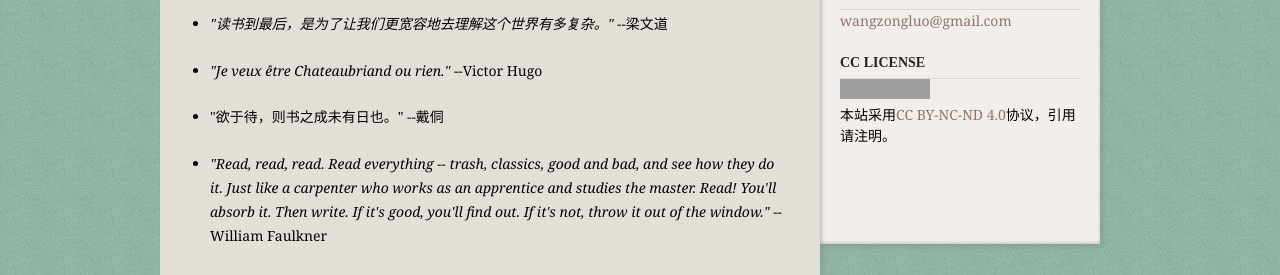
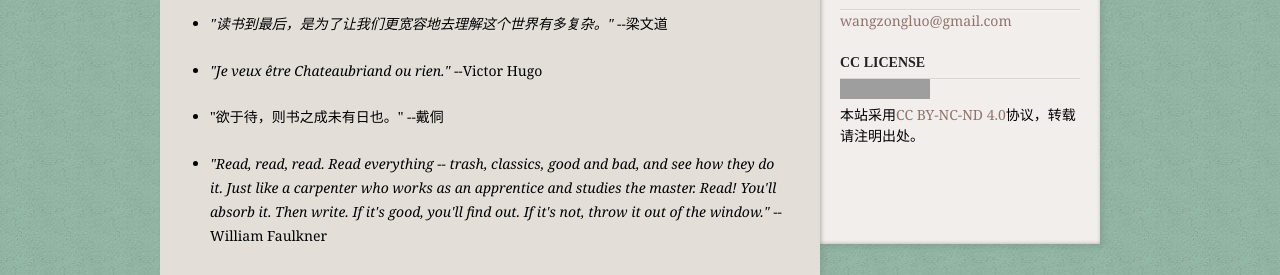
Before and after one commit to zongluo/zongluo.github.io, a Jekyll site: the page built from index.html, in a window 1280 px wide. Shown: the part 462-737 px from the top of the page. Built offline with Jekyll 4.4.1, drawn with Linux system fonts in a browser that asks for light colours; nearby versions of some CDN libraries; some web fonts are replaced; the list of posts is cut into pages by our own code; grey boxes are pictures that could not be loaded.

Commit message:
Modify license message

```diff
--- a/_layouts/default.html
+++ b/_layouts/default.html
@@ -118,7 +118,7 @@
 
                     <div class="aside-item">
                         <h4 class="title">CC License</h4>
-						<a rel="license" href="http://creativecommons.org/licenses/by-nc-nd/4.0/"><img alt="Creative Commons License" style="border-width:0" src="https://i.creativecommons.org/l/by-nc-nd/4.0/88x31.png" /></a><br />本站采用<a target="_blank" rel="license" href="http://creativecommons.org/licenses/by-nc-nd/4.0/">CC BY-NC-ND 4.0</a>协议，引用请注明。
+						<a rel="license" href="http://creativecommons.org/licenses/by-nc-nd/4.0/"><img alt="Creative Commons License" style="border-width:0" src="https://i.creativecommons.org/l/by-nc-nd/4.0/88x31.png" /></a><br />本站采用<a target="_blank" rel="license" href="http://creativecommons.org/licenses/by-nc-nd/4.0/">CC BY-NC-ND 4.0</a>协议，转载请注明出处。
                     </div>
 
                 </div>
```
